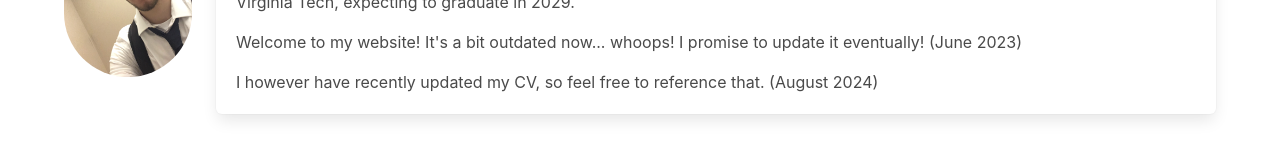
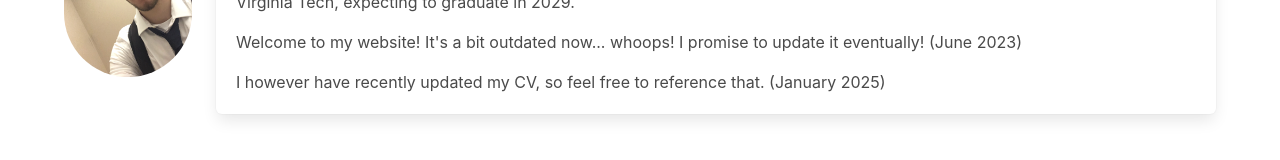
Before and after one commit to eric-unc/eric-unc.github.io, a Nuxt app: page / in a window 1280 px wide. Shown: the part 355-515 px from the top of the page. Built offline with nearby package versions, Linux system fonts and the light colour scheme.

Commit message:
update resume

```diff
--- a/pages/index.vue
+++ b/pages/index.vue
@@ -27,7 +27,7 @@
                 <p>Hello! My name is <strong>Eric Schneider</strong> (<em>he/him</em>).</p>
                 <p>I was born in Charlotte, North Carolina, and raised in Weddington, North Carolina. I am currently a first-year PhD student at Virginia Tech, expecting to graduate in 2029.</p>
                 <p>Welcome to my website! It's a bit outdated now... whoops! I promise to update it eventually! (June 2023)</p>
-                <p>I however have recently updated my CV, so feel free to reference that. (August 2024)</p>
+                <p>I however have recently updated my CV, so feel free to reference that. (January 2025)</p>
               </div>
             </div>
           </div>
```
Also changed, not shown: 1 other file (tests, documents, lock files or other folders).
